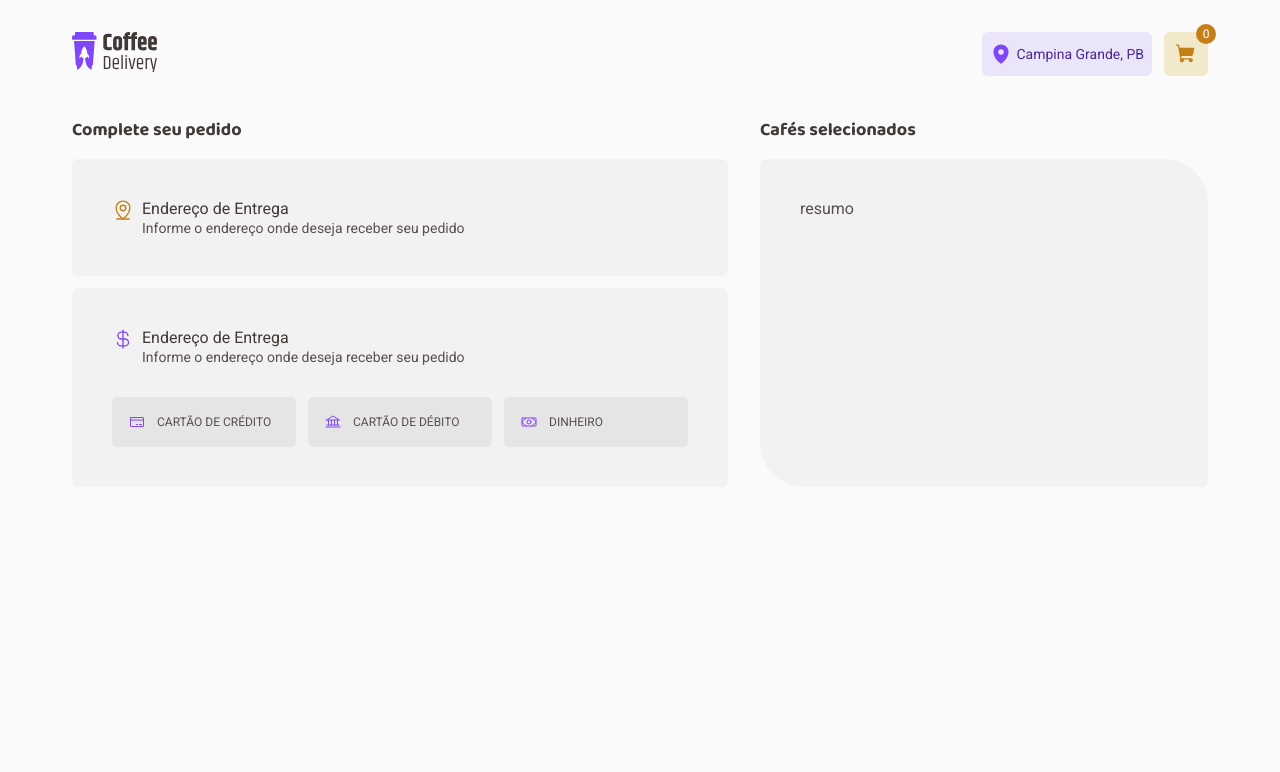
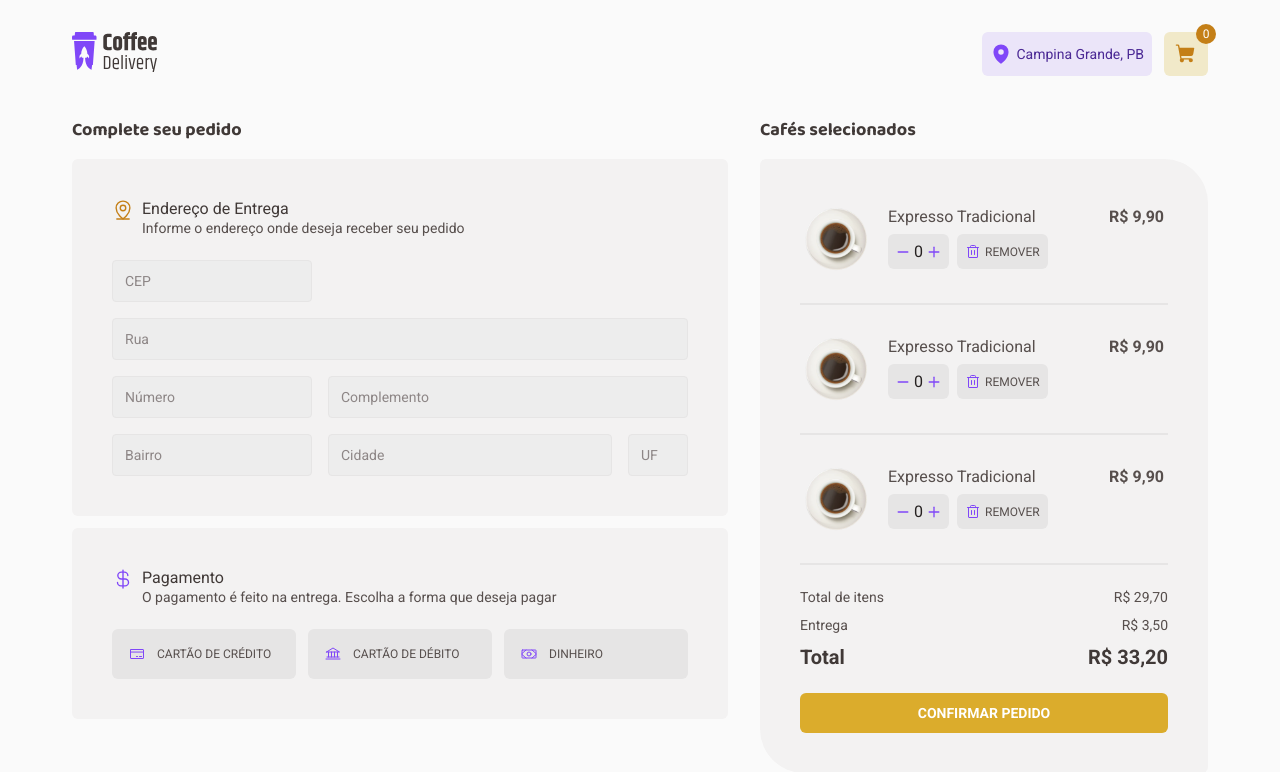
Before and after one commit to filipeferibeiro/Ignite-Desafio-02-Coffee-Delivery, a React (Vite) app: page /cart in a window 1280 px wide. Shown: the top 772 px of the page. Built offline with nearby package versions, Linux system fonts and the light colour scheme; the HTML template or start-up script is replaced by a standard one.

Commit message:
feat: final struct of Cart Screen

```diff
--- /dev/null
+++ b/src/pages/Cart/components/InfoCardDescription/index.tsx
@@ -0,0 +1,31 @@
+import { IconProps } from 'phosphor-react'
+import {
+  InfoCardDescriptionContainer,
+  InfoCardDescriptionTexts,
+} from './styles'
+
+interface InfoCardDescriptionProps {
+  title: string
+  subtitle: string
+  color: 'purple' | 'yellow-dark'
+  Icon: React.ForwardRefExoticComponent<
+    IconProps & React.RefAttributes<SVGSVGElement>
+  >
+}
+
+export function InfoCardDescription({
+  title,
+  subtitle,
+  color,
+  Icon,
+}: InfoCardDescriptionProps) {
+  return (
+    <InfoCardDescriptionContainer color={color}>
+      <Icon weight="regular" size={22} />
+      <InfoCardDescriptionTexts>
+        <p>{title}</p>
+        <p>{subtitle}</p>
+      </InfoCardDescriptionTexts>
+    </InfoCardDescriptionContainer>
+  )
+}
--- /dev/null
+++ b/src/pages/Cart/components/InfoCardDescription/styles.ts
@@ -0,0 +1,29 @@
+import styled from 'styled-components'
+
+interface InfoCardDescriptionContainerProps {
+  color: 'purple' | 'yellow-dark'
+}
+
+export const InfoCardDescriptionContainer = styled.div<InfoCardDescriptionContainerProps>`
+  display: flex;
+  gap: 0.5rem;
+
+  svg {
+    color: ${(props) => props.theme.colors[props.color]};
+  }
+`
+
+export const InfoCardDescriptionTexts = styled.div`
+  display: flex;
+  flex-direction: column;
+  gap: 0.12rem;
+
+  p {
+    color: ${(props) => props.theme.colors['base-subtitle']};
+  }
+
+  p + p {
+    font-size: 0.875rem;
+    color: ${(props) => props.theme.colors['base-text']};
+  }
+`
--- /dev/null
+++ b/src/pages/Cart/components/ResumeCoffeeCard/index.tsx
@@ -0,0 +1,51 @@
+import {
+  CardActionsContent,
+  CardDescriptionContent,
+  CardLeftContent,
+  CardValueContent,
+  RemoveButton,
+  ResumeCoffeeCardContainer,
+} from './styles'
+
+import CoffeeImg from '../../../../assets/coffees/arabe.png'
+import { QuantitySelector } from '../../../../components/QuantitySelector'
+import { useState } from 'react'
+import { Trash } from 'phosphor-react'
+
+export function ResumeCoffeeCard() {
+  const [quantity, setQuantity] = useState(0)
+
+  function handleChangeQuantity(delta: number) {
+    setQuantity((state) => {
+      const newQuantity = state + delta
+
+      if (newQuantity < 0 || newQuantity > 10) {
+        return state
+      }
+
+      return newQuantity
+    })
+  }
+
+  return (
+    <ResumeCoffeeCardContainer>
+      <CardLeftContent>
+        <img src={CoffeeImg} alt="" />
+        <CardDescriptionContent>
+          <p>Expresso Tradicional</p>
+          <CardActionsContent>
+            <QuantitySelector
+              quantity={quantity}
+              changeQuantity={handleChangeQuantity}
+            />
+            <RemoveButton>
+              <Trash size={16} />
+              Remover
+            </RemoveButton>
+          </CardActionsContent>
+        </CardDescriptionContent>
+      </CardLeftContent>
+      <CardValueContent>R$ 9,90</CardValueContent>
+    </ResumeCoffeeCardContainer>
+  )
+}
--- /dev/null
+++ b/src/pages/Cart/components/ResumeCoffeeCard/styles.ts
@@ -0,0 +1,63 @@
+import styled from 'styled-components'
+
+export const ResumeCoffeeCardContainer = styled.div`
+  display: flex;
+  justify-content: space-between;
+  padding: 0.5rem 0.25rem;
+`
+
+export const CardLeftContent = styled.div`
+  display: flex;
+  gap: 1.25rem;
+
+  img {
+    width: 4rem;
+  }
+`
+
+export const CardDescriptionContent = styled.div`
+  display: flex;
+  flex-direction: column;
+  gap: 0.5rem;
+`
+
+export const CardActionsContent = styled.div`
+  display: flex;
+  gap: 0.5rem;
+
+  p {
+    color: ${(props) => props.theme.colors['base-subtitle']};
+  }
+`
+
+export const RemoveButton = styled.button`
+  border-radius: 6px;
+  background: ${(props) => props.theme.colors['base-button']};
+  border: none;
+  padding: 0.5rem;
+
+  display: flex;
+  align-items: center;
+  gap: 0.25rem;
+
+  font-size: 0.75rem;
+  text-transform: uppercase;
+  color: ${(props) => props.theme.colors['base-text']};
+
+  cursor: pointer;
+
+  transition: background-color 0.1s;
+
+  svg {
+    color: ${(props) => props.theme.colors.purple};
+  }
+
+  &:hover {
+    background: ${(props) => props.theme.colors['base-hover']};
+  }
+`
+
+export const CardValueContent = styled.p`
+  font-weight: 700;
+  color: ${(props) => props.theme.colors['base-text']};
+`
--- a/src/pages/Cart/index.tsx
+++ b/src/pages/Cart/index.tsx
@@ -6,40 +6,55 @@ import {
   Money,
 } from 'phosphor-react'
 import {
+  AddressForm,
   CartCardInfo,
   CartCardResume,
   CartContainer,
   CartInfoContainer,
-  InfoCardDescription,
-  InfoCardDescriptionTexts,
+  CartSection,
+  CoffeeCardDivider,
   PaymentSelection,
   PaymentSelectionContainer,
+  ResumeTextValue,
+  ResumeTotalValue,
+  ResumeValues,
   SectionTitle,
+  SubmitButton,
 } from './styles'
+import { InfoCardDescription } from './components/InfoCardDescription'
+import { ResumeCoffeeCard } from './components/ResumeCoffeeCard'
 
 export function Cart() {
   return (
     <CartContainer>
+      <CartSection>
         <SectionTitle>Complete seu pedido</SectionTitle>
-      <SectionTitle>Cafés selecionados</SectionTitle>
+
         <CartInfoContainer>
           <CartCardInfo>
-          <InfoCardDescription color="yellow-dark">
-            <MapPinLine weight="regular" size={22} />
-            <InfoCardDescriptionTexts>
-              <p>Endereço de Entrega</p>
-              <p>Informe o endereço onde deseja receber seu pedido</p>
-            </InfoCardDescriptionTexts>
-          </InfoCardDescription>
+            <InfoCardDescription
+              title="Endereço de Entrega"
+              subtitle="Informe o endereço onde deseja receber seu pedido"
+              Icon={MapPinLine}
+              color="yellow-dark"
+            />
+            <AddressForm>
+              <input id="zip-code" type="text" placeholder="CEP" />
+              <input id="street" type="text" placeholder="Rua" />
+              <input id="number" type="text" placeholder="Número" />
+              <input id="complement" type="text" placeholder="Complemento" />
+              <input id="neighborhood" type="text" placeholder="Bairro" />
+              <input id="city" type="text" placeholder="Cidade" />
+              <input id="state" type="text" placeholder="UF" />
+            </AddressForm>
           </CartCardInfo>
           <CartCardInfo>
-          <InfoCardDescription color="purple">
-            <CurrencyDollar weight="regular" size={22} />
-            <InfoCardDescriptionTexts>
-              <p>Endereço de Entrega</p>
-              <p>Informe o endereço onde deseja receber seu pedido</p>
-            </InfoCardDescriptionTexts>
-          </InfoCardDescription>
+            <InfoCardDescription
+              title="Pagamento"
+              subtitle="O pagamento é feito na entrega. Escolha a forma que deseja pagar"
+              Icon={CurrencyDollar}
+              color="purple"
+            />
             <PaymentSelectionContainer>
               <PaymentSelection htmlFor="credit">
                 <input id="credit" type="radio" name="payment" />
@@ -59,7 +74,33 @@ export function Cart() {
             </PaymentSelectionContainer>
           </CartCardInfo>
         </CartInfoContainer>
-      <CartCardResume>resumo</CartCardResume>
+      </CartSection>
+      <CartSection>
+        <SectionTitle>Cafés selecionados</SectionTitle>
+        <CartCardResume>
+          <ResumeCoffeeCard />
+          <CoffeeCardDivider />
+          <ResumeCoffeeCard />
+          <CoffeeCardDivider />
+          <ResumeCoffeeCard />
+          <CoffeeCardDivider />
+          <ResumeValues>
+            <ResumeTextValue>
+              <span>Total de itens</span>
+              <span>R$ 29,70</span>
+            </ResumeTextValue>
+            <ResumeTextValue>
+              <span>Entrega</span>
+              <span>R$ 3,50</span>
+            </ResumeTextValue>
+            <ResumeTotalValue>
+              <span>Total</span>
+              <span>R$ 33,20</span>
+            </ResumeTotalValue>
+          </ResumeValues>
+          <SubmitButton>confirmar pedido</SubmitButton>
+        </CartCardResume>
+      </CartSection>
     </CartContainer>
   )
 }
--- a/src/pages/Cart/styles.ts
+++ b/src/pages/Cart/styles.ts
@@ -1,8 +1,4 @@
 import styled from 'styled-components'
-
-interface InfoCardDescriptionProps {
-  color: 'purple' | 'yellow-dark'
-}
 
 export const CartContainer = styled.div`
   max-width: 71rem;
@@ -10,8 +6,17 @@ export const CartContainer = styled.div`
 
   display: grid;
   grid-template-columns: 1fr 28rem;
-  row-gap: 0.94rem;
   column-gap: 2rem;
+
+  @media (max-width: 1136px) {
+    grid-template-columns: 1fr;
+  }
+`
+
+export const CartSection = styled.section`
+  display: flex;
+  flex-direction: column;
+  gap: 0.94rem;
 `
 
 export const SectionTitle = styled.h3`
@@ -32,7 +37,7 @@ const CartCard = styled.div`
   display: flex;
   flex-direction: column;
   padding: 2.5rem;
-  gap: 2rem;
+  gap: 1.5rem;
   background: ${(props) => props.theme.colors['base-card']};
 `
 
@@ -42,30 +47,6 @@ export const CartCardInfo = styled(CartCard)`
 
 export const CartCardResume = styled(CartCard)`
   border-radius: 6px 44px;
-`
-
-export const InfoCardDescription = styled.div<InfoCardDescriptionProps>`
-  display: flex;
-  gap: 0.5rem;
-
-  svg {
-    color: ${(props) => props.theme.colors[props.color]};
-  }
-`
-
-export const InfoCardDescriptionTexts = styled.div`
-  display: flex;
-  flex-direction: column;
-  gap: 0.12rem;
-
-  p {
-    color: ${(props) => props.theme.colors['base-subtitle']};
-  }
-
-  p + p {
-    font-size: 0.875rem;
-    color: ${(props) => props.theme.colors['base-text']};
-  }
 `
 
 export const PaymentSelectionContainer = styled.div`
@@ -109,3 +90,109 @@ export const PaymentSelection = styled.label`
     background: ${(props) => props.theme.colors['purple-light']};
   }
 `
+
+export const AddressForm = styled.form`
+  display: grid;
+  grid-template-columns: 12.5rem 1fr 3.75rem;
+  gap: 1rem;
+
+  grid-template-areas:
+    'zipCode . .'
+    'street street street'
+    'number complement complement'
+    'neighborhood city state';
+
+  input {
+    padding: 0.75rem;
+    border-radius: 4px;
+    background: ${(props) => props.theme.colors['base-input']};
+    border: 1px solid ${(props) => props.theme.colors['base-button']};
+    font-size: 0.875rem;
+    color: ${(props) => props.theme.colors['base-text']};
+
+    &::placeholder {
+      color: ${(props) => props.theme.colors['base-label']};
+    }
+  }
+
+  @media (max-width: 1136px) {
+    grid-template-areas:
+      'zipCode zipCode zipCode'
+      'street street street'
+      'number number number'
+      'complement complement complement'
+      'neighborhood neighborhood neighborhood'
+      'city city state';
+  }
+
+  #zip-code {
+    grid-area: zipCode;
+  }
+  #street {
+    grid-area: street;
+  }
+  #number {
+    grid-area: number;
+  }
+  #complement {
+    grid-area: complement;
+  }
+  #neighborhood {
+    grid-area: neighborhood;
+  }
+  #city {
+    grid-area: city;
+  }
+  #state {
+    grid-area: state;
+  }
+`
+
+export const CoffeeCardDivider = styled.hr`
+  border: 1px solid ${(props) => props.theme.colors['base-button']};
+`
+
+export const ResumeValues = styled.div`
+  display: flex;
+  flex-direction: column;
+  gap: 0.75rem;
+`
+
+export const ResumeTextValue = styled.p`
+  display: flex;
+  justify-content: space-between;
+
+  font-size: 0.875rem;
+
+  color: ${(props) => props.theme.colors['base-text']};
+`
+
+export const ResumeTotalValue = styled.h2`
+  display: flex;
+  justify-content: space-between;
+
+  font-size: 1.25rem;
+  font-weight: 700;
+
+  color: ${(props) => props.theme.colors['base-subtitle']};
+`
+
+export const SubmitButton = styled.button`
+  padding: 0.75rem 0.5rem;
+  border-radius: 6px;
+  border: none;
+  background: ${(props) => props.theme.colors.yellow};
+
+  font-size: 0.875rem;
+  font-weight: 700;
+  text-transform: uppercase;
+  color: ${(props) => props.theme.colors.white};
+
+  cursor: pointer;
+
+  transition: background-color 0.1s;
+
+  &:hover {
+    background: ${(props) => props.theme.colors['yellow-dark']};
+  }
+`
```
Lines whose indentation alone changed are shown as unchanged.
